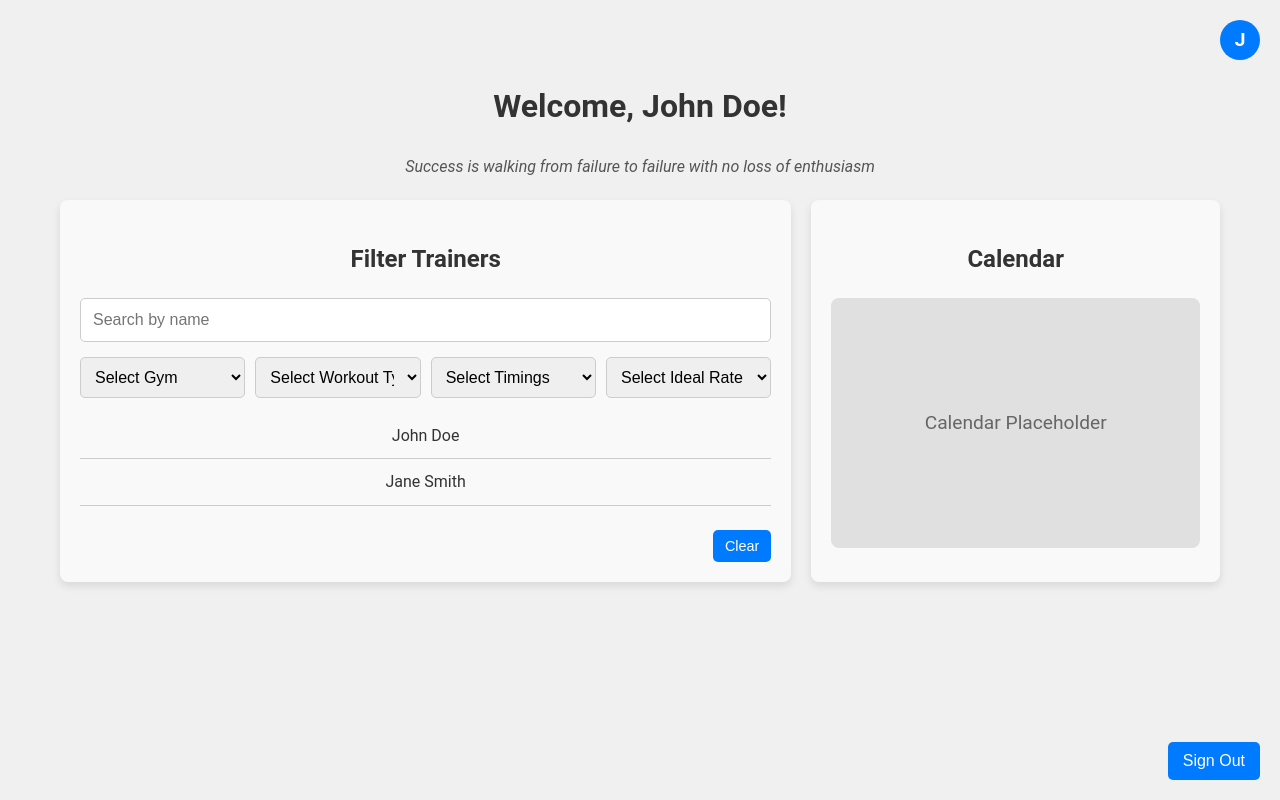
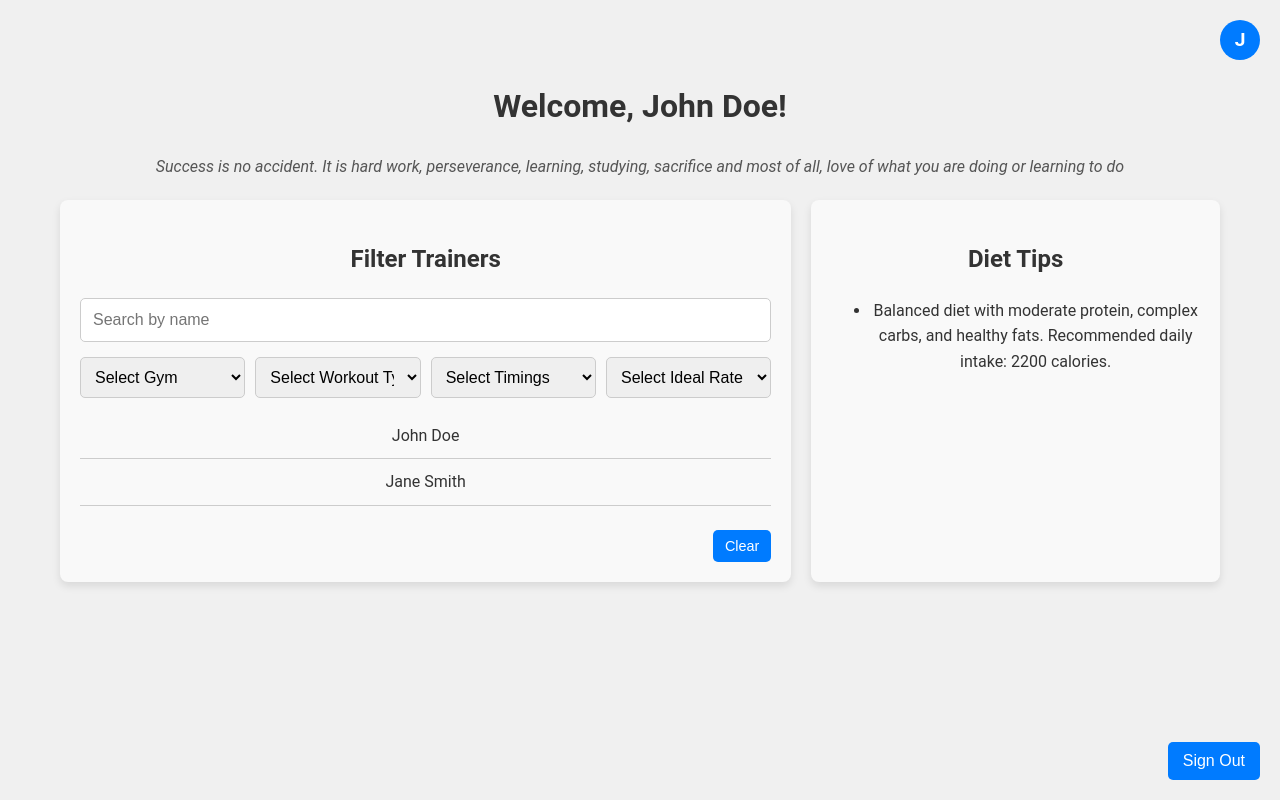
Before and after one commit to abheesh01/MERN-Project-Gym-App, a React (Create React App) app: page / in a window 1280 px wide. Both pictures are taken after typing "Sample", "Sample123" into the empty fields and a click on the button "Sign In". Built offline with nearby package versions, Linux system fonts and the light colour scheme.

Commit message:
diet plan, very basic if/else statements

```diff
--- a/src/components/DashboardPage.tsx
+++ b/src/components/DashboardPage.tsx
@@ -35,6 +35,28 @@ const getRandomQuote = () => {
     return quotes[Math.floor(Math.random() * quotes.length)];
 };
 
+// Function to get a random diet plan
+const getDietPlan = (gym: string, workoutType: string, timings: string, idealRate: string) => {
+    let dietPlan = "";
+
+    if (gym === "UCF RWC" && workoutType === "Bulk" && timings === "Morning (7AM-12PM)" && idealRate === "Basic ($10-$20)") {
+      dietPlan = "High-protein diet with complex carbs and healthy fats. Recommended daily intake: 2500 calories.";
+    } else if (gym === "UCF RWC" && workoutType === "Bulk" && timings === "Afternoon (12PM-5PM)" && idealRate === "Basic ($10-$20)") {
+      dietPlan = "Balanced diet with moderate protein, complex carbs, and healthy fats. Recommended daily intake: 2200 calories.";
+    } else if (gym === "UCF RWC" && workoutType === "Bulk" && timings === "Evening (5PM-10PM)" && idealRate === "Basic ($10-$20)") {
+      dietPlan = "High-carb diet with moderate protein and healthy fats. Recommended daily intake: 2000 calories.";
+    } else if (gym === "Planet Fitness" && workoutType === "Cut" && timings === "Morning (7AM-12PM)" && idealRate === "Premium ($20-$30)") {
+      dietPlan = "Low-carb diet with high protein and healthy fats. Recommended daily intake: 1800 calories.";
+    } else if (gym === "Planet Fitness" && workoutType === "Cut" && timings === "Afternoon (12PM-5PM)" && idealRate === "Premium ($20-$30)") {
+      dietPlan = "Ketogenic diet with high fat, moderate protein, and low carbs. Recommended daily intake: 1500 calories.";
+    } else if (gym === "24 Hour Fitness" && workoutType === "Strength" && timings === "Morning (7AM-12PM)" && idealRate === "Ultra Premium ($30-$40)") {
+      dietPlan = "High-protein diet with complex carbs and healthy fats. Recommended daily intake: 2800 calories.";
+    } else {
+      dietPlan = "Please consult a nutritionist for a personalized diet plan.";
+    }
+
+    return dietPlan;
+  };
 // Sample data for trainers
 const dummyTrainers: Trainer[] = [
     {
@@ -78,11 +100,15 @@ const DashboardPage: React.FC<FormData> = ({ name, gym, workoutType, timings, id
         userType,
     });
 
-    // Set a random quote on initial load
+
+    // Get the diet plan
+    const dietPlan = getDietPlan(gym, workoutType, timings, idealRate);
+
+
+    // Set a random quote
     useEffect(() => {
         setQuote(getRandomQuote());
-    }, []);
-
+    })
     // Handlers for search input and filter selection
     const handleSearchChange = (e: React.ChangeEvent<HTMLInputElement>) => setSearchQuery(e.target.value);
     const handleFilterChange = (e: React.ChangeEvent<HTMLSelectElement>) => {
@@ -94,7 +120,11 @@ const DashboardPage: React.FC<FormData> = ({ name, gym, workoutType, timings, id
     };
 
     // Handlers to open, close modals and update account information
-    const handleTrainerClick = (trainer: Trainer) => setSelectedTrainer(trainer);
+    const handleTrainerClick = (trainer: Trainer) => {
+        console.log("Selected trainer:", trainer);
+        setSelectedTrainer(trainer);
+    }
+
     const handleCloseModal = () => {
         setSelectedTrainer(null);
         setShowAccountModal(false);
@@ -185,9 +215,12 @@ const DashboardPage: React.FC<FormData> = ({ name, gym, workoutType, timings, id
                         </ul>
                     </div>
 
+                    {/* Diet Plan Information */}
                     <div className="right-panel">
-                        <h2>Calendar</h2>
-                        <div className="calendar-placeholder">Calendar Placeholder</div>
+                        <h2>Diet Tips</h2>
+                        <ul>
+                            <li>{dietPlan}</li>
+                        </ul>
                     </div>
                 </div>
             </div>
```
